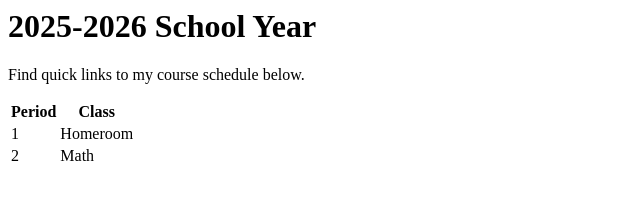
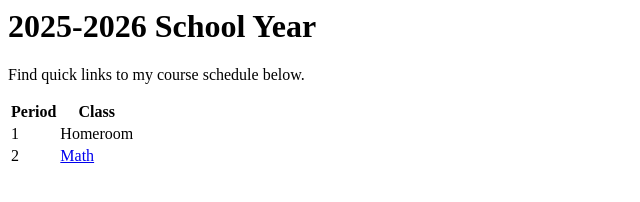
Before and after one commit to westcalcote/westcalcote.github.io, a plain HTML site: page Index.html in a window 1280 px wide. Shown: the full height of the page, 0-640 px from the left. Drawn offline with Linux system fonts and the light colour scheme.

Commit message:
Update Index.html

```diff
--- a/Index.html
+++ b/Index.html
@@ -16,7 +16,7 @@
       </tr>
       <tr>
         <td>2</td>
-        <td>Math</td>
+        <td><a href="/notes.html#math">Math</a></td>
       </tr>
     </table>
   </body>
```
